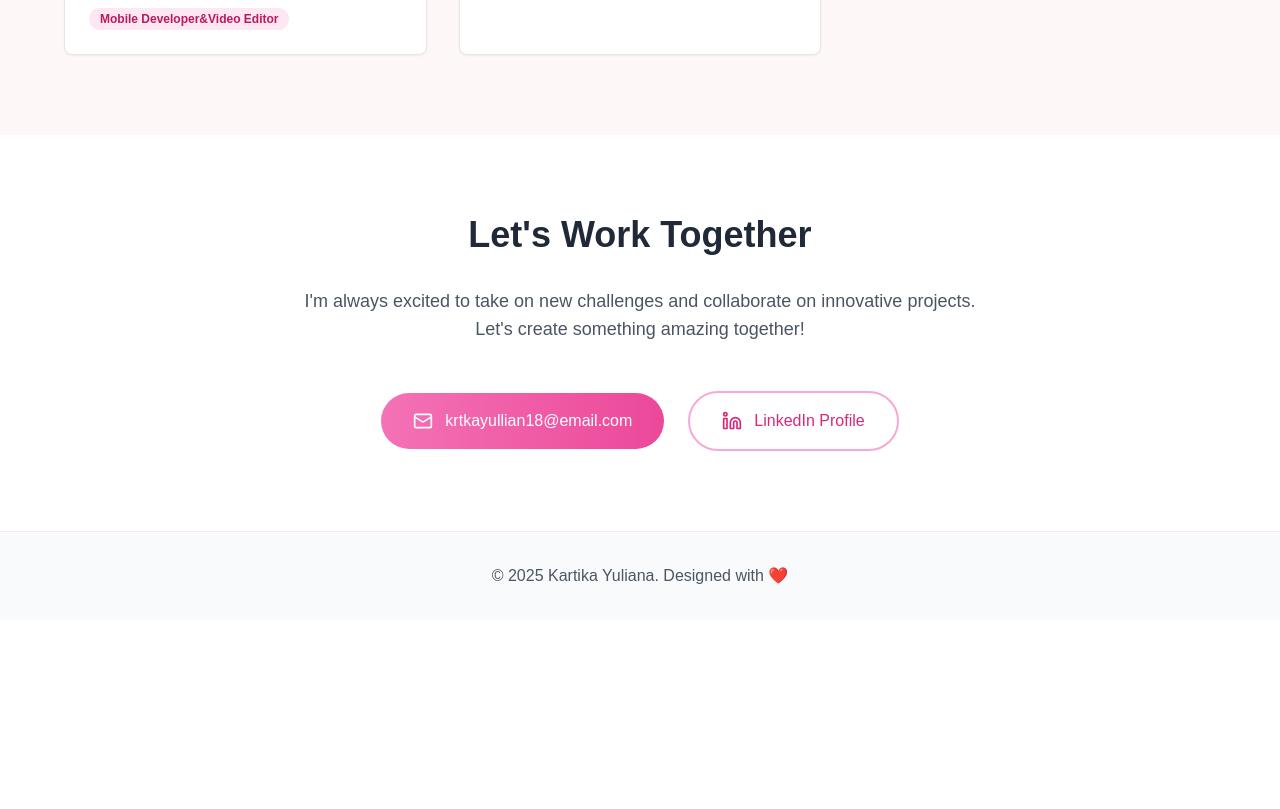
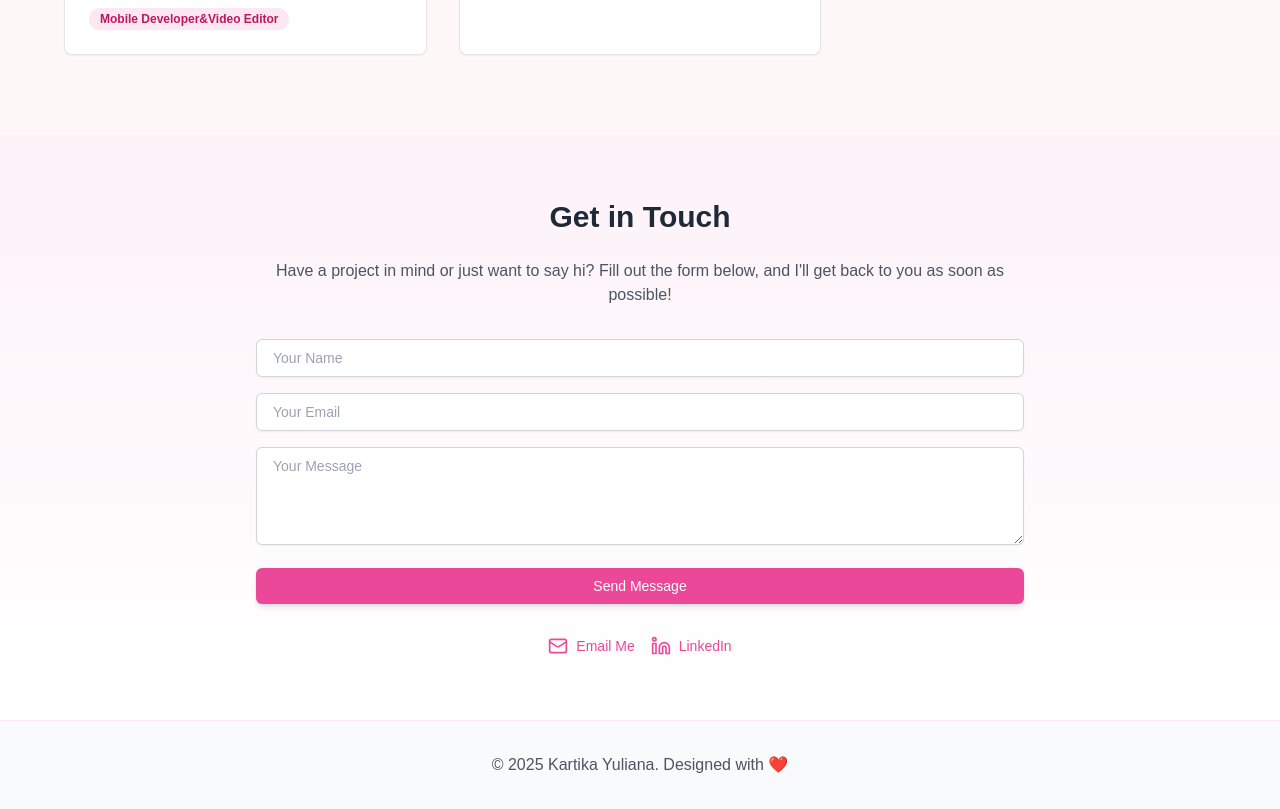
Before and after one commit to kaynalian/portfolio-website, a Next.js app: page / in a window 1280 px wide. Shown: the part 3420-4229 px from the top of the page. Before the commit the page ends 4040 px from the top, so only its background shows below. Built offline with nearby package versions, Linux system fonts and the light colour scheme.

Commit message:
perubahan

```diff
--- a/components/contact-section.tsx
+++ b/components/contact-section.tsx
@@ -1,33 +1,91 @@
 import Link from "next/link"
 import { Mail, Linkedin } from "lucide-react"
+import { useState } from "react"
 
 export default function ContactSection() {
+  const [name, setName] = useState("")
+  const [email, setEmail] = useState("")
+  const [message, setMessage] = useState("")
+
+  const handleSubmit = (e: React.FormEvent) => {
+    e.preventDefault()
+    const mailtoLink = `mailto:kartika.yuliana@email.com?subject=Message from ${name}&body=Name: ${name}%0AEmail: ${email}%0A%0A${message}`
+    window.location.href = mailtoLink
+  }
+
   return (
-    <section id="contact" className="py-20 px-4 sm:px-6 lg:px-8">
-      <div className="max-w-4xl mx-auto text-center">
-        <h2 className="text-3xl sm:text-4xl font-bold text-gray-800 mb-8">Let's Work Together</h2>
-        <p className="text-lg text-gray-600 mb-12 max-w-2xl mx-auto">
-          I'm always excited to take on new challenges and collaborate on innovative projects. Let's create something
-          amazing together!
+    <section id="contact" className="py-16 px-4 sm:px-6 lg:px-8 bg-gradient-to-b from-pink-50 to-white">
+      <div className="max-w-3xl mx-auto text-center">
+        <h2 className="text-2xl sm:text-3xl font-bold text-gray-800 mb-6">Get in Touch</h2>
+        <p className="text-sm sm:text-base text-gray-600 mb-8">
+          Have a project in mind or just want to say hi? Fill out the form below, and I'll get back to you as soon as
+          possible!
         </p>
 
-        <div className="flex flex-col sm:flex-row gap-6 justify-center items-center">
+        {/* Contact Form */}
+        <form onSubmit={handleSubmit} className="space-y-4">
+          <div>
+            <input
+              type="text"
+              id="name"
+              placeholder="Your Name"
+              value={name}
+              onChange={(e) => setName(e.target.value)}
+              required
+              className="w-full px-4 py-2 text-sm border border-gray-300 rounded-md shadow-sm focus:ring-pink-400 focus:border-pink-400"
+            />
+          </div>
+
+          <div>
+            <input
+              type="email"
+              id="email"
+              placeholder="Your Email"
+              value={email}
+              onChange={(e) => setEmail(e.target.value)}
+              required
+              className="w-full px-4 py-2 text-sm border border-gray-300 rounded-md shadow-sm focus:ring-pink-400 focus:border-pink-400"
+            />
+          </div>
+
+          <div>
+            <textarea
+              id="message"
+              placeholder="Your Message"
+              value={message}
+              onChange={(e) => setMessage(e.target.value)}
+              required
+              rows={4}
+              className="w-full px-4 py-2 text-sm border border-gray-300 rounded-md shadow-sm focus:ring-pink-400 focus:border-pink-400"
+            ></textarea>
+          </div>
+
+          <button
+            type="submit"
+            className="w-full bg-pink-500 hover:bg-pink-600 text-white text-sm font-medium py-2 rounded-md shadow-md transition-all duration-300"
+          >
+            Send Message
+          </button>
+        </form>
+
+        {/* Social Links */}
+        <div className="flex justify-center items-center gap-4 mt-8">
           <Link
             href="mailto:kartika.yuliana@email.com"
-            className="group flex items-center gap-3 bg-gradient-to-r from-pink-400 to-pink-500 hover:from-pink-500 hover:to-pink-600 text-white px-8 py-4 rounded-full transition-all duration-300 transform hover:scale-105"
+            className="flex items-center gap-2 text-pink-500 hover:text-pink-600 transition-all duration-300"
           >
             <Mail className="w-5 h-5" />
-            <span className="font-medium">krtkayullian18@email.com</span>
+            <span className="text-sm font-medium">Email Me</span>
           </Link>
 
           <Link
             href="https://www.linkedin.com/in/kartika-yuliana-a21684334/"
             target="_blank"
             rel="noopener noreferrer"
-            className="group flex items-center gap-3 border-2 border-pink-300 text-pink-600 hover:bg-pink-50 px-8 py-4 rounded-full transition-all duration-300 transform hover:scale-105"
+            className="flex items-center gap-2 text-pink-500 hover:text-pink-600 transition-all duration-300"
           >
             <Linkedin className="w-5 h-5" />
-            <span className="font-medium">LinkedIn Profile</span>
+            <span className="text-sm font-medium">LinkedIn</span>
           </Link>
         </div>
       </div>
--- a/components/hero-section.tsx
+++ b/components/hero-section.tsx
@@ -39,7 +39,7 @@ export default function HeroSection() {
               </Button>
               <Button
                 variant="outline"
-                 onClick={() => window.open("/docs/KARTIKA-resume.pdf", "_blank")} // Ganti dengan path file PDF Anda
+                 onClick={() => window.open("/docs/CV-KARTIKA.pdf", "_blank")} // Ganti dengan path file PDF Anda
                 className="border-pink-300 text-pink-600 hover:bg-pink-50 px-8 py-3 rounded-full transition-all duration-300"
               >
                 Download CV
--- a/components/skills-section.tsx
+++ b/components/skills-section.tsx
@@ -7,7 +7,7 @@ export default function SkillsSection() {
     { name: "Canva", icon: Palette, description: "Graphic Design & Branding" },
     { name: "CorelDRAW", icon: Layers, description: "Vector Graphics & Illustration" },
     { name: "Capcut", icon: Layers, description: "Editing & creating videos with effects and music." },
-    { name: "HTML", icon: Layers, description: "Semantic markup, responsive layout, flexbox & grid, styling consistency" },
+    { name: "HTML&CSS", icon: Layers, description: "Semantic markup, responsive layout, flexbox & grid, styling consistency" },
     { name: "Flutter", icon: Layers, description: "A framework for building cross-platform mobile apps with a single codebase." },
   ]
 
```
Also changed, not shown: 2 other files (tests, documents, lock files or other folders).
